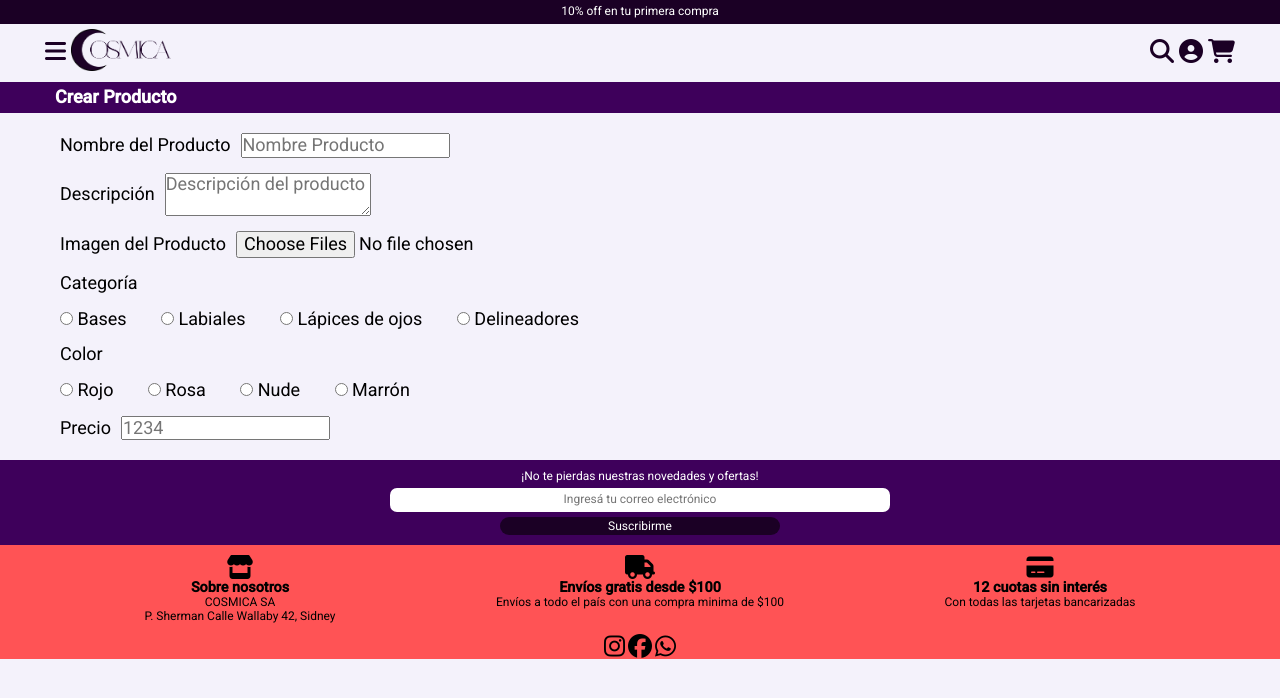
After one commit to Florsecco/grupo_2_cosmica, a Node server app: template views/createProduct.html in a window 1280 px wide. The commit adds this page. Shown: the top 698 px of the page. Run offline with Node 20, Linux system fonts and the light colour scheme; the template is opened without the code that fills it, so the values that code supplies are empty; some libraries are stand-ins or nearby versions.

Commit message:
creacion prod

```diff
--- a/app.js
+++ b/app.js
@@ -26,3 +26,6 @@ app.get("/productDetail", (req, res) => {
 app.get("/login", (req, res) => {
     res.sendFile(path.resolve(__dirname, './views/login.html'))
 });
+app.get("/createProduct", (req, res) => {
+    res.sendFile(path.resolve(__dirname, './views/createProduct.html'))
+});
--- a/public/css/styles.css
+++ b/public/css/styles.css
@@ -657,6 +657,30 @@ h4{
     font-size: 1em;
 }
 
+/* create product */
+.form-create-product{
+    margin: auto;
+    padding: 5px;
+    max-width: 1200px;
+    font-size: 1.5em;
+}
+.product-items-block p{
+    margin: 15px;
+}
+.product-items-block label{
+    margin: 5px 15px 5px 15px;
+}
+.product-items{
+    display: flex;
+    gap: 10px;
+    align-items: center;
+    margin: 15px;
+}
+
+.form-create-product input:hover{
+    outline: none;
+}
+
 /* tablets */
 @media (min-width: 576px) {
     .featured-products {
--- /dev/null
+++ b/views/createProduct.html
@@ -0,0 +1,110 @@
+<!DOCTYPE html>
+<html lang="en">
+
+<head>
+    <meta charset="UTF-8" />
+    <meta name="viewport" content="width=device-width, initial-scale=1.0" />
+    <title>Cosmica</title>
+    <link rel="stylesheet" href="/css/styles.css" />
+    <link rel="stylesheet" href="/css/normalize.css" />
+    <link rel="preconnect" href="https://fonts.googleapis.com" />
+    <link rel="preconnect" href="https://fonts.gstatic.com" crossorigin />
+    <link href="https://fonts.googleapis.com/css2?family=Roboto:wght@400;500&display=swap" rel="stylesheet" />
+    <script src="https://kit.fontawesome.com/d920995c8a.js" crossorigin="anonymous"></script>
+</head>
+
+<body>
+    <header>
+        <div class="header-top">
+            <p>10% off en tu primera compra</p>
+        </div>
+        <div class="main-bar">
+            <div class="menu-logo">
+                <a href="/"><i class="fa-solid fa-bars"></i></a>
+                <a href="/">
+                    <img class="logo" src="/img/cosmica_logo_almostblack.png" alt="logo" />
+                </a>
+            </div>
+            <div class="icons-log-reg">
+                <a><i class="fa-solid fa-magnifying-glass"></i></a>
+                <a href="/login"><i class="fa-solid fa-circle-user"></i></a>
+                <a href="/cart"><i class="fa-solid fa-cart-shopping"></i></a>
+            </div>
+        </div>
+    </header>
+
+    <main>
+        <div class="section-tittle">
+            <h2>Crear Producto</h2>
+        </div>
+        <form action="" method="" class="form-create-product">
+            <div class="product-items" >
+                <label>Nombre del Producto</label>
+                <input type="text" name="first-name" placeholder="Nombre Producto">
+            </div>
+            <div class="product-items">
+                <label>Descripción</label>
+                <textarea name="descrip-product" placeholder="Descripción del producto"></textarea>
+            </div>
+            <div class="product-items">
+                <label>Imagen del Producto</label>
+                <input type="file" name="img-product" multiple>
+            </div>
+            <div class="product-items-block">
+                <p>Categoría</p>
+                <label><input type="radio" name="category" value="base" /> Bases </label>
+                <label><input type="radio" name="category" value="labial" /> Labiales </label>
+                <label><input type="radio" name="category" value="lapiz" /> Lápices de ojos </label>
+                <label><input type="radio" name="category" value="delineador" /> Delineadores </label>
+            </div>
+            <div class="product-items-block">
+                <p>Color</p>
+                <label><input type="radio" name="color" value="red" /> Rojo </label>
+                <label><input type="radio" name="color" value="pink" /> Rosa </label>
+                <label><input type="radio" name="color" value="nude" /> Nude </label>
+                <label><input type="radio" name="color" value="brown" /> Marrón </label>
+            </div>
+            <div class="product-items">
+                <label>Precio</label>
+                <input type="number" name="price" placeholder="1234">
+            </div>
+        </form>
+    </main>
+
+    <footer>
+        <div class="subscribe">
+            <p>¡No te pierdas nuestras novedades y ofertas!</p>
+            <div class="login-bar">
+                <input type="email" placeholder="Ingresá tu correo electrónico" />
+            </div>
+            <button type="submit" class="button-subscribe">Suscribirme</button>
+        </div>
+        <div>
+            <div class="footer-info">
+                <section>
+                    <i class="fa-solid fa-store"></i>
+                    <h6>Sobre nosotros</h6>
+                    <p>COSMICA SA</p>
+                    <p>P. Sherman Calle Wallaby 42, Sidney</p>
+                </section>
+                <section>
+                    <i class="fa-solid fa-truck"></i>
+                    <h6>Envíos gratis desde $100</h6>
+                    <p>Envíos a todo el país con una compra minima de $100</p>
+                </section>
+                <section>
+                    <i class="fa-solid fa-credit-card"></i>
+                    <h6>12 cuotas sin interés</h6>
+                    <p>Con todas las tarjetas bancarizadas</p>
+                </section>
+            </div>
+            <div class="social">
+                <i class="fa-brands fa-instagram"></i>
+                <i class="fa-brands fa-facebook"></i>
+                <i class="fa-brands fa-whatsapp"></i>
+            </div>
+        </div>
+    </footer>
+</body>
+
+</html>
```
